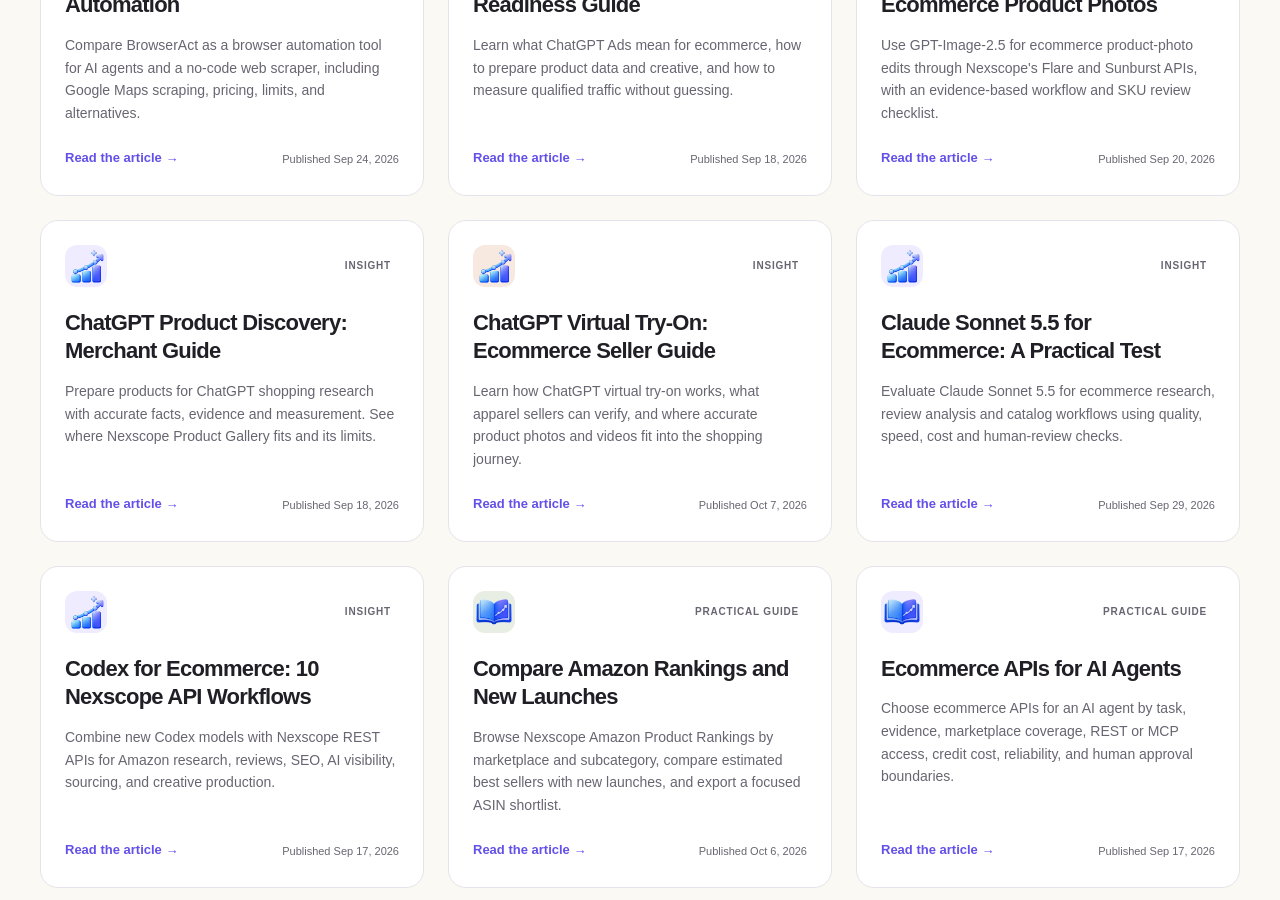
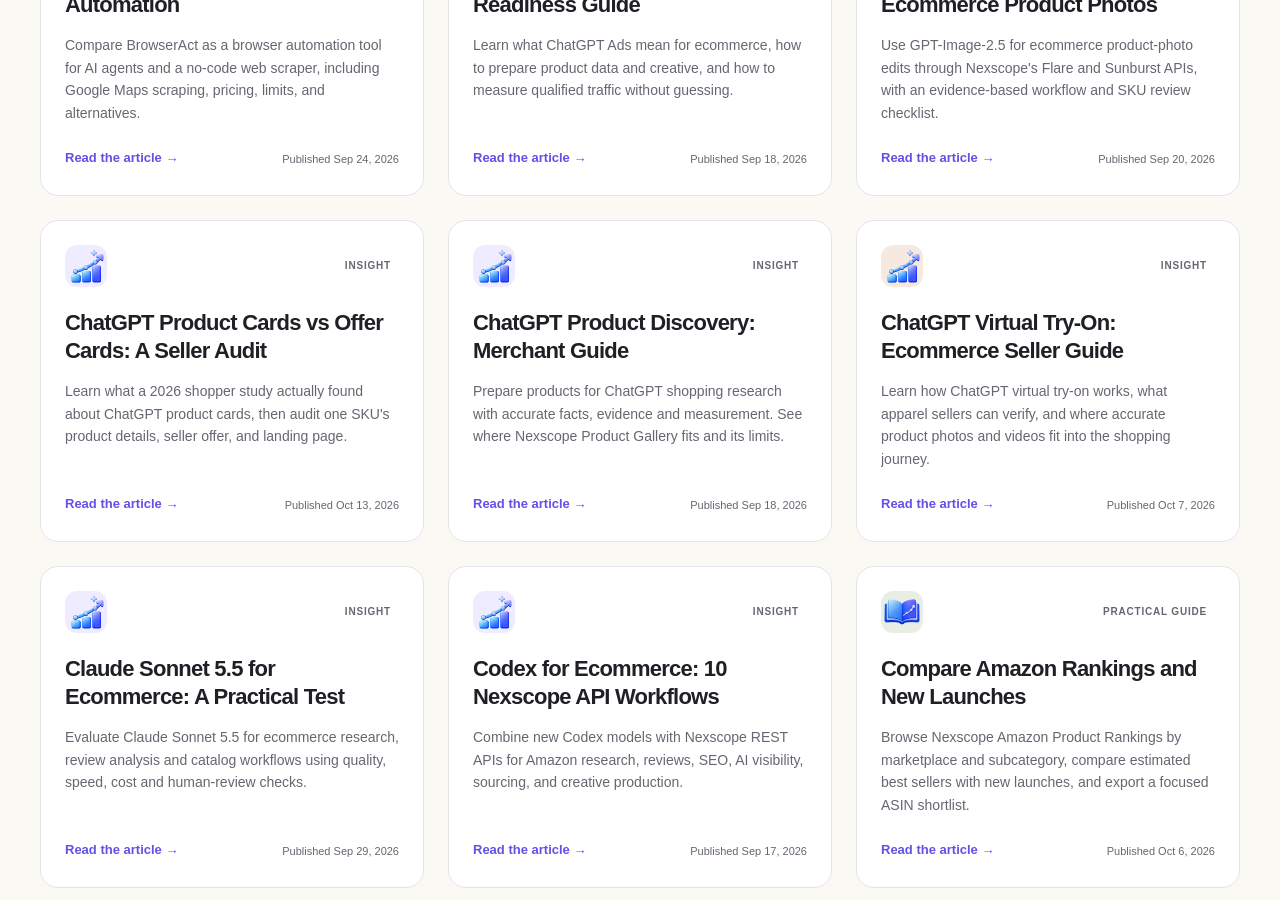
Before and after one commit to nexscope-ai/ecommerce-ai-tools, a Jekyll site: the page built from docs/index.md, in a window 1280 px wide and 900 px high, scrolled down 6306 px. Built offline with Jekyll 4.4.1, drawn with Linux system fonts in a browser that asks for light colours; some of the changed lines change nothing that is shown; some of the changed text lies outside the part shown.

Commit message:
Publish ChatGPT product card seller audit

```diff
--- /dev/null
+++ b/docs/ecommerce-trends/chatgpt-product-cards-offer-cards-seller-audit.md
@@ -0,0 +1,127 @@
+---
+layout: default
+title: "ChatGPT Product Cards vs Offer Cards: A Seller Audit"
+description: "Learn what a 2026 shopper study actually found about ChatGPT product cards, then audit one SKU's product details, seller offer, and landing page."
+permalink: /ecommerce-trends/chatgpt-product-cards-offer-cards-seller-audit/
+last_reviewed: 2026-10-13
+date_published: 2026-10-13
+date_modified: 2026-10-13
+last_modified_at: 2026-10-13
+author: Nexscope Team
+schema_type: Article
+og_type: article
+topic: shopping
+keywords:
+  - ChatGPT product cards
+  - ChatGPT offer cards
+  - AI shopping product visibility
+  - ChatGPT shopping for sellers
+  - product card audit
+faq:
+  - question: What is the difference between a ChatGPT product card and an offer card?
+    answer: "A product card helps a shopper compare products; an offer card helps the shopper compare where to buy a selected product. Product identity and specifications matter at the first step, while seller, price, availability, and purchase terms matter at the second."
+  - question: Did a study find that 84% of ChatGPT shoppers bought from product cards?
+    answer: "No. The October 2026 ReFiBuy-commissioned study reported that 84% of final product choices in a subset of observed ChatGPT shopping tasks came from product cards. It measured selections, not completed purchases."
+  - question: Does being first in ChatGPT product cards guarantee more sales?
+    answer: "No. The study observed where choices concentrated, but card position was not randomized and purchases were not measured. A seller cannot use the finding to claim a causal sales lift or guaranteed placement."
+  - question: Can submitting a product feed guarantee a ChatGPT product card?
+    answer: "No. A supported catalog route can make accurate product data available for discovery, but eligibility and display depend on the platform. OpenAI currently onboards direct product feeds from approved partners."
+  - question: Can Nexscope guarantee that a product appears in ChatGPT cards?
+    answer: "No. Nexscope can report sampled AI shopping mentions and recommendation positions and audit one public page. It does not control ChatGPT product cards, certify merchant-feed eligibility, or measure completed sales."
+---
+
+# ChatGPT product cards vs offer cards: what should sellers audit first?
+
+**By Nexscope Team · Published and reviewed October 13, 2026**
+
+**ChatGPT product cards help shoppers choose a product; offer cards help them choose a seller for that product.** For a merchant, these are two different checks. A product can be easy to find but have the wrong image or variant, or it can look convincing in a product card while a competing offer wins on price, availability, or delivery. Start by checking one SKU across both steps, then compare what the shopper sees with the merchant's current catalog and landing page.
+
+> **Key takeaway:** A [ReFiBuy-commissioned study published October 6, 2026](https://refibuy.ai/articles/chatgpt-product-cards-buying-decisions-refibuy-study) found that 84% of final product choices in its observed ChatGPT tasks came from product cards. That is a **selection** result from a limited sample, not a claim that 84% of shoppers purchased through cards or that card position causes sales. The practical response is to verify product and offer accuracy, not to promise a ranking.
+
+## What did the 2026 product-card study actually measure?
+
+**It observed shopping choices, not transactions.** ReFiBuy commissioned Clickstream Solutions to record 40 US participants completing 224 desktop shopping tasks across six product categories in ChatGPT and Google AI Mode. The headline 84% finding uses **104 ChatGPT tasks** in watches, consumer electronics, and bags in which participants were not instructed to choose a card. The broader study also reported that participants often engaged with cards before the written answer, and that first-position cards attracted a disproportionate share of selections. [The researchers' methods and limitations](https://refibuy.ai/articles/chatgpt-product-cards-buying-decisions-refibuy-study) matter as much as the headline number.
+
+These sessions do not establish how every shopper, category, device, or future version of ChatGPT will behave. Card position was observed rather than randomized, so a first-card selection cannot be attributed to position alone; product relevance, price, image, and other factors may differ. The research was commissioned by a company that sells AI-commerce optimization services. It is useful directional evidence, not a universal conversion benchmark.
+
+OpenAI [describes ChatGPT shopping as a visual comparison experience](https://openai.com/index/powering-product-discovery-in-chatgpt/) with product details, prices, reviews, and features. Its March 2026 update focuses on discovery and supports merchant-owned checkout paths. That is why a seller should keep **being selected**, **receiving a visit**, and **making a sale** as separate outcomes.
+
+## What is the difference between a product card and an offer card?
+
+**The product card answers “Which item fits?”; the offer card answers “Where can I buy it on acceptable terms?”** A shopper can select the right model and still reject an inaccurate or unattractive seller offer. In the study, 76% of observed offer choices went to the first offer card, but the same non-causal and sample-size cautions apply to this finding.
+
+| Shopper decision | Evidence to inspect | Common mismatch |
+| --- | --- | --- |
+| Choose a product | Exact model or variant, image, title, key specifications, stated use case | The card shows a different size, color, or capacity from the product the buyer asked for. |
+| Choose a seller | Seller identity, current price and currency, stock, shipping, returns, destination | A low headline price belongs to another variant, or the offer is unavailable in the buyer's market. |
+| Decide on the landing page | Purchasable variant and final terms on the merchant's public page | The card's price, stock, image, or specification disagrees with the live listing. |
+
+This is a **diagnostic framework**, not a description of a fixed ChatGPT interface. Cards, fields, and eligible sellers can vary by query, market, account, and platform update. Do not turn one screenshot into a permanent ranking report.
+
+## How can a seller audit one SKU in ChatGPT shopping?
+
+**Use a short, repeatable set of buyer questions and preserve the evidence.** For an illustrative 24-ounce insulated bottle, a buyer might ask for “a leak-resistant bottle under $35 that fits a car cup holder.” Before testing, identify the exact SKU, variant, current price, and verified dimensions; the example is not a claim about a real product or a live Nexscope test.
+
+1. **Write three constrained questions.** Vary the buyer need, not just the wording of your brand name: capacity and price; cup-holder fit and leak resistance; cleaning or replacement-part requirements. Record the exact prompt, market, date, and account context.
+2. **Capture the product-selection step.** Record which products appear, their order in that run, displayed image, title, and specifications. Note whether the exact SKU appears or whether a similar but incompatible variant takes its place. Repeat the questions later because one AI response is not a stable rank.
+3. **Capture the seller-offer step separately.** If offers are shown, note the seller, price, currency, stock, shipping claim, link, and whether the selected variant remains the same. An absent offer is a finding to investigate, not proof of a technical error.
+4. **Reconcile against sources of truth.** Compare the card and offer with the merchant's current catalog or approved feed and the public selling page. Correct factual inconsistencies at their source; do not invent specifications or reviews to fill gaps.
+5. **Change one thing and retest.** Save the before-and-after evidence and state the time gap. A later card change may coincide with your edit without being caused by it. Track visits and orders in the merchant's own analytics rather than inferring revenue from a screenshot.
+
+Use a compact worksheet so a team can repeat the check:
+
+| Prompt and date | Exact SKU shown? | Product-card discrepancy | Offer discrepancy | Source to fix | Retest result |
+| --- | --- | --- | --- | --- | --- |
+| “24-ounce bottle under $35…” · date | Yes / No / No card | Image, size, claim, or none | Price, stock, seller, or none | Feed, listing, or policy | Record observation; do not label it a causal lift |
+
+## Which product-data fixes are worth making first?
+
+**Fix discrepancies a buyer can verify before adding more marketing copy.** OpenAI's [current product-feed specification](https://developers.openai.com/commerce/specs/file-upload/products) calls for stable item or variant IDs, a factual title and description, a public product URL and image URL, brand, seller name, availability, and price for its OpenAI-format discovery feed. It also documents variant grouping and optional shipping details. Sellers should follow the specification for the integration they actually use; these fields are not a formula for first-card placement.
+
+Prioritize in this order:
+
+1. **Identity and variant:** the image, model, size, color, and purchasable URL refer to the same item.
+2. **Current offer:** price, currency, availability, and any sale or shipping claim agree across the feed, page, and checkout.
+3. **Decision-making facts:** publish measured dimensions, materials, compatibility, limitations, and relevant policies in clear language on the public page.
+4. **Evidence:** substantiate claims such as “leakproof,” “waterproof,” or “fits most cup holders” with the applicable test conditions or exact measurements.
+
+OpenAI says Shopify product data is integrated through Shopify Catalog, while [direct product-feed onboarding is currently for approved partners](https://developers.openai.com/commerce/guides/get-started). A supported catalog route makes data available for discovery; it does **not** guarantee a card, a position, a click, or a sale. For onboarding and catalog fundamentals, read our broader [ChatGPT product-discovery merchant guide](../chatgpt-product-discovery/). This article focuses on the narrower product-card-to-offer audit.
+
+## Where can Nexscope help, and where can it not?
+
+**Nexscope can help identify a starting point for investigation; it does not control ChatGPT's shopping interface.** Its [AI Product Visibility Tool](https://www.nexscope.ai/ai-product-visibility-tool?co-from=learn&utm_source=learn.nexscope.ai&utm_medium=referral&utm_campaign=chatgpt_product_cards_2026&utm_content=visibility_check) reports sampled product mentions, recommendation positions, citations, and competing products across supported AI shopping answers. Use that report to decide which buyer questions and competitors to inspect manually. It is **not** a live product-card or offer-card eligibility test, a complete ranking tracker, or a sales attribution report.
+
+For one public product page, the [Nexscope Website SEO Auditor](https://www.nexscope.ai/tools/website-seo-auditor?co-from=learn&utm_source=learn.nexscope.ai&utm_medium=referral&utm_campaign=chatgpt_product_cards_2026&utm_content=landing_page_audit) can inspect available metadata, readable content, indexing signals, sampled action links, and optional mobile Lighthouse evidence. It does not validate a private catalog feed, check live ChatGPT cards, or verify the final checkout price. The merchant should manually compare the page with its catalog and order system.
+
+## Frequently asked questions
+
+### Did 84% of ChatGPT shoppers buy from product cards?
+
+No. The study reported **product choices**, not completed purchases. Its headline percentage came from a subset of 104 observed ChatGPT tasks, not from all ChatGPT users or all 224 tasks across both platforms.
+
+### Does the first product card get a guaranteed sales advantage?
+
+No. The study observed more selections of first-position cards, but it did not randomize position or measure purchases. The observation does not establish a ranking factor or a causal sales lift.
+
+### Is a product card the same as a seller offer?
+
+No. The first helps a shopper compare products; the second presents a place and terms for buying one. Product identity and merchant-offer accuracy should be checked separately.
+
+### Will a product feed or a Nexscope report put my SKU into a card?
+
+No. OpenAI determines its own discovery results and controls merchant-feed eligibility. Nexscope's sampled visibility report can reveal questions worth testing, but it neither submits a product feed to OpenAI nor guarantees card display.
+
+## Start with one verifiable mismatch
+
+Choose one commercially important SKU, test three buyer questions, and record the product and offer evidence shown in each session. Fix the first verified mismatch—wrong variant, stale price, missing dimension, or unavailable offer—at the merchant-controlled source. Then retest and measure the later visit and order stages separately. That is a more defensible response to the product-card research than claiming a new “AI ranking trick.”
+
+**First check:** [sample whether AI shopping answers mention your product](https://www.nexscope.ai/ai-product-visibility-tool?co-from=learn&utm_source=learn.nexscope.ai&utm_medium=referral&utm_campaign=chatgpt_product_cards_2026&utm_content=article_end). If you need a purchase-stage framework after the product and offer checks, see our [agentic checkout seller checklist](../agentic-checkout-ecommerce-seller-checklist/).
+
+## Sources and scope
+
+- [ReFiBuy and Clickstream Solutions: product-card study announcement and methods](https://refibuy.ai/articles/chatgpt-product-cards-buying-decisions-refibuy-study), October 6, 2026. Vendor-commissioned observational research; measured selections, not completed purchases.
+- [ReFiBuy: study summary](https://refibuy.ai/research/agentic-commerce-user-behavior-study), including the 40-participant, 224-task scope and product-card versus offer-card findings.
+- [OpenAI: Powering Product Discovery in ChatGPT](https://openai.com/index/powering-product-discovery-in-chatgpt/), March 24, 2026. Platform description of visual comparison and merchant-owned checkout direction.
+- [OpenAI: product-feed field specification](https://developers.openai.com/commerce/specs/file-upload/products) and [integration onboarding guide](https://developers.openai.com/commerce/guides/get-started). Confirm current requirements for the seller's actual catalog path.
+
+**Scope note:** Nexscope did not participate in or independently replicate the ReFiBuy/Clickstream study. The bottle example and audit worksheet are illustrative; no live product-card test or measured conversion uplift is claimed here.
--- a/docs/ecommerce-trends/chatgpt-product-discovery.md
+++ b/docs/ecommerce-trends/chatgpt-product-discovery.md
@@ -146,6 +146,8 @@
 
 Choose one product and one constrained buyer question. Check the original listing's facts and buying terms, then [submit the product to the Nexscope Gallery]({{ '/product-showcase/submit/' | relative_url }}) if you want an additional reviewed public page and editorial suggestions. [Run an AI visibility report](https://www.nexscope.ai/ai-product-visibility-tool?co-from=learn&utm_source=learn.nexscope.ai&utm_medium=referral&utm_campaign=chatgpt_product_discovery&utm_content=conclusion) separately to observe sampled shopping answers. Neither step replaces the merchant's own catalog or guarantees that an AI assistant recommends the product.
 
+For a narrower check of what shoppers see after discovery, use the [product-card versus offer-card seller audit](../chatgpt-product-cards-offer-cards-seller-audit/). It separates the product choice from the merchant offer and explains the limits of a recent observational shopping study.
+
 ## Sources
 
 - [OpenAI: Powering Product Discovery in ChatGPT](https://openai.com/index/powering-product-discovery-in-chatgpt/), March 24, 2026
```
